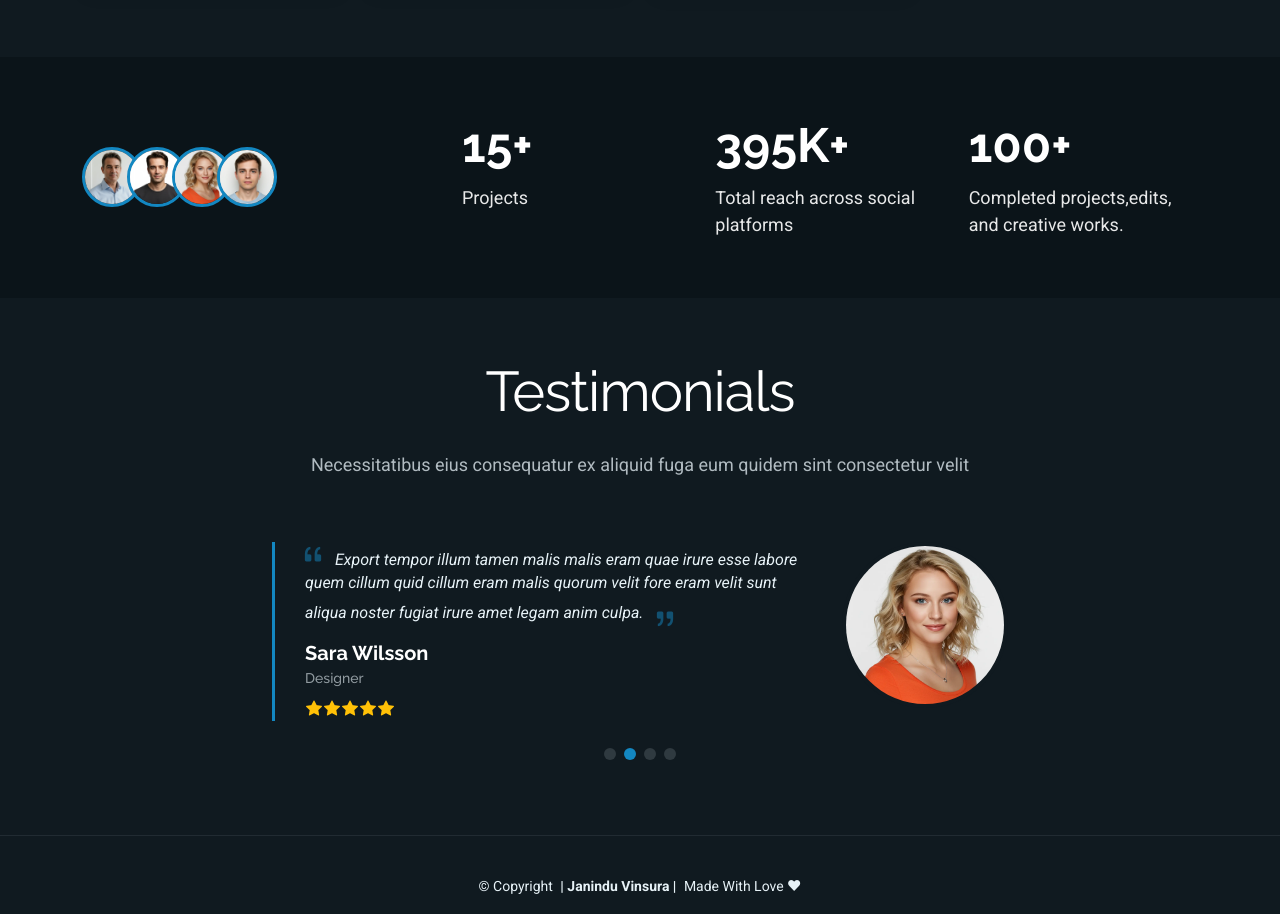
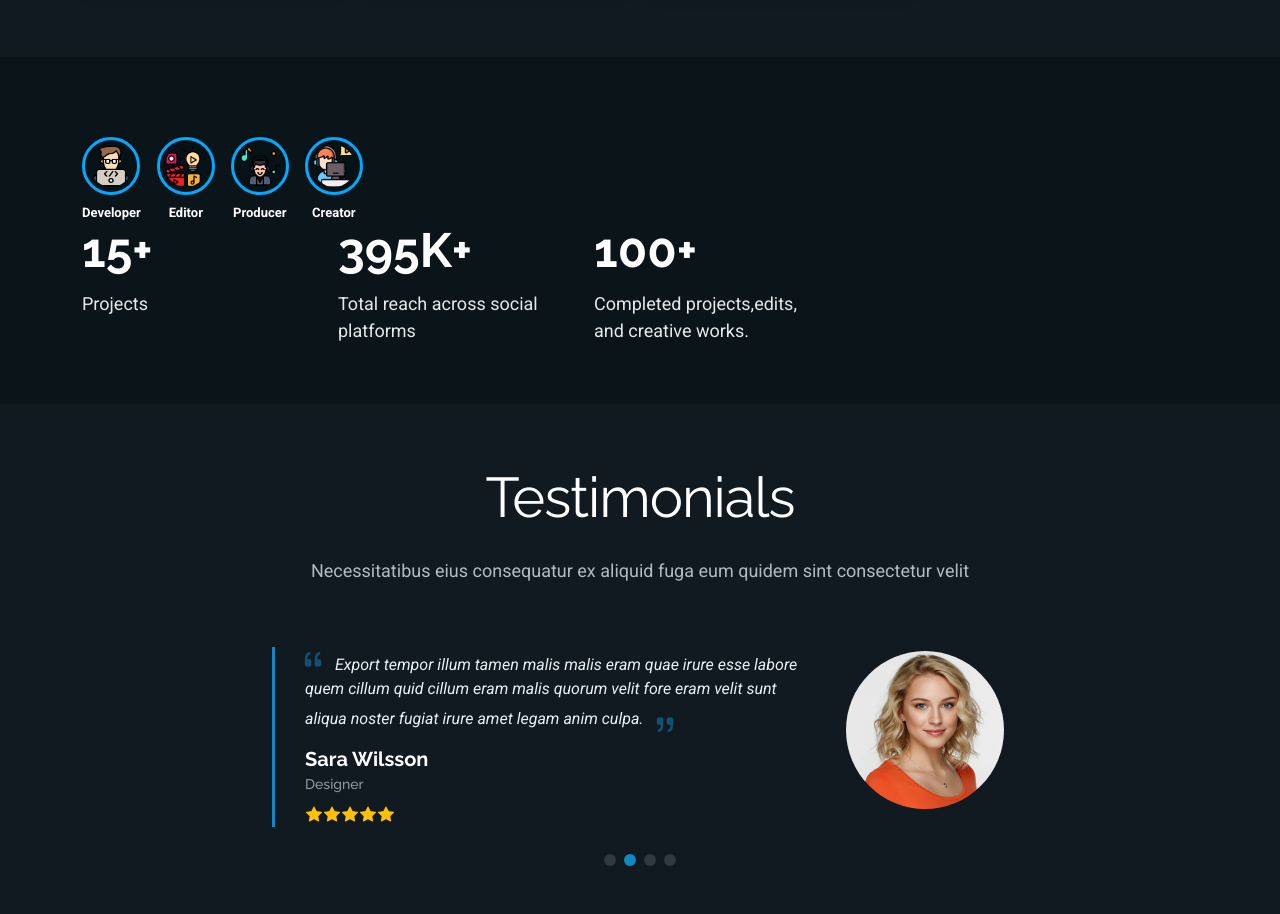
Before and after one commit to itsvinz23/My-Portfolio, a website: page about.html in a window 1280 px wide. Shown: the part 2101-3015 px from the top of the page. Drawn offline with Linux system fonts and the light colour scheme.

Commit message:
about page edits

```diff
--- a/about.html
+++ b/about.html
@@ -308,15 +308,31 @@
 
       <div class="container" data-aos="fade-up" data-aos-delay="100">
 
-        <div class="row align-items-center">
-          <div class="col-lg-4" data-aos="fade-up" data-aos-delay="200">
-            <div class="avatars d-flex align-items-center">
-              <img src="assets/img/person/person-m-2.webp" alt="Avatar 1" class="rounded-circle" loading="lazy">
-              <img src="assets/img/person/person-m-3.webp" alt="Avatar 2" class="rounded-circle" loading="lazy">
-              <img src="assets/img/person/person-f-5.webp" alt="Avatar 3" class="rounded-circle" loading="lazy">
-              <img src="assets/img/person/person-m-5.webp" alt="Avatar 4" class="rounded-circle" loading="lazy">
-            </div>
+        <div class="col-lg-4" data-aos="fade-up" data-aos-delay="200">
+        <div class="role-icons d-flex justify-content-center justify-content-lg-start gap-3 flex-wrap">
+
+          <div class="role-item">
+            <img src="assets/img/ico/coding.png" alt="Developer">
+            <span>Developer</span>
           </div>
+
+          <div class="role-item">
+            <img src="assets/img/ico/creative.png" alt="Editor">
+            <span>Editor</span>
+          </div>
+
+          <div class="role-item">
+            <img src="assets/img/ico/music.png" alt="Producer">
+            <span>Producer</span>
+          </div>
+
+          <div class="role-item">
+            <img src="assets/img/ico/content.png" alt="Creator">
+            <span>Creator</span>
+          </div>
+
+        </div>
+      </div>
 
           <div class="col-lg-8">
             <div class="row counters">
--- a/assets/css/main.css
+++ b/assets/css/main.css
@@ -2847,6 +2847,40 @@ section,
   background-color: color-mix(in srgb, var(--surface-color), transparent 70%);
 }
 
+
+.role-icons {
+  margin-top: 20px;
+}
+
+.role-item {
+  text-align: center;
+}
+
+.role-item img {
+  width: 58px;
+  height: 58px;
+  object-fit: cover;
+  border-radius: 50%;
+  border: 3px solid #00aaff;
+  padding: 5px;
+  background: #071217;
+  transition: 0.3s ease;
+}
+
+.role-item span {
+  display: block;
+  margin-top: 8px;
+  font-size: 13px;
+  font-weight: 600;
+  color: #ffffff;
+}
+
+.role-item:hover img {
+  transform: translateY(-6px) scale(1.08);
+  box-shadow: 0 0 18px rgba(0, 170, 255, 0.6);
+}
+
+
 /*--------------------------------------------------------------
 # Starter Section Section
 --------------------------------------------------------------*/
```
Also changed, not shown: assets/img/ico/coding.png (added), assets/img/ico/content.png (added), assets/img/ico/creative.png (added), assets/img/ico/music.png (added).
